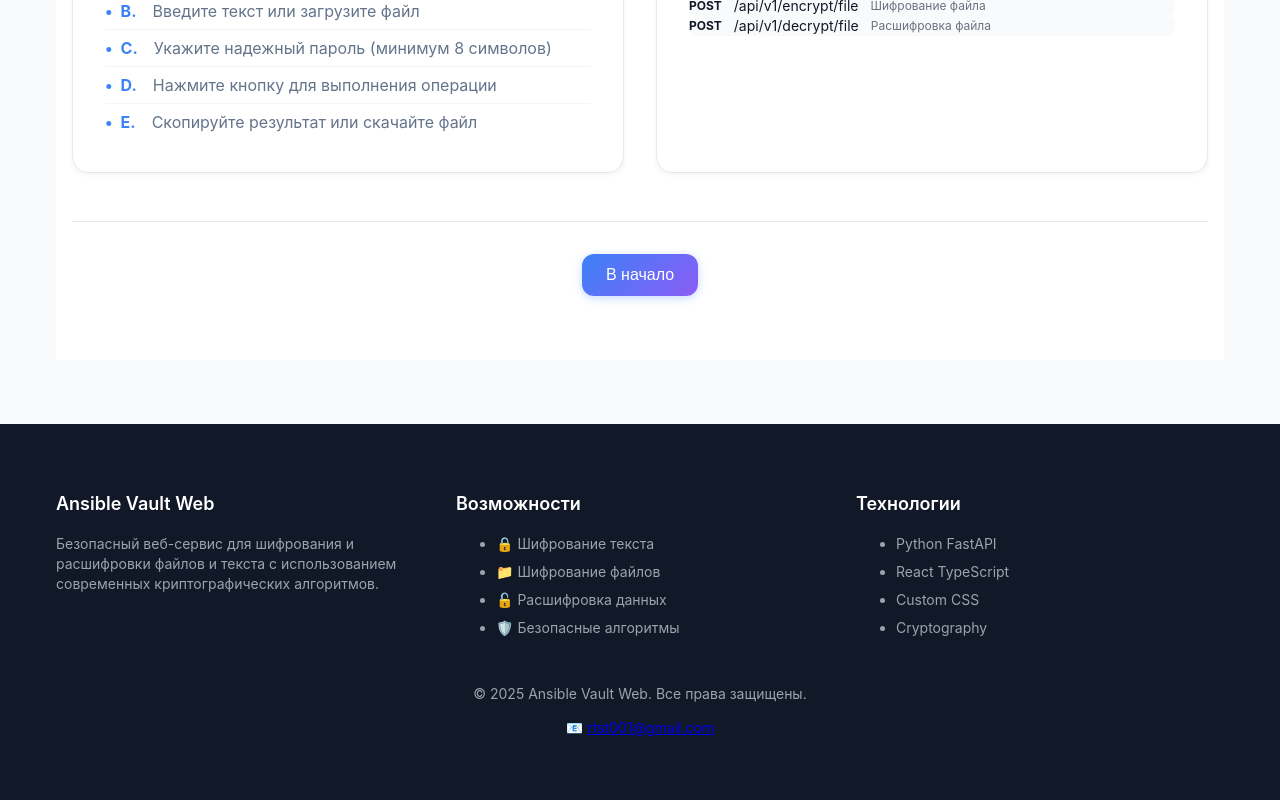
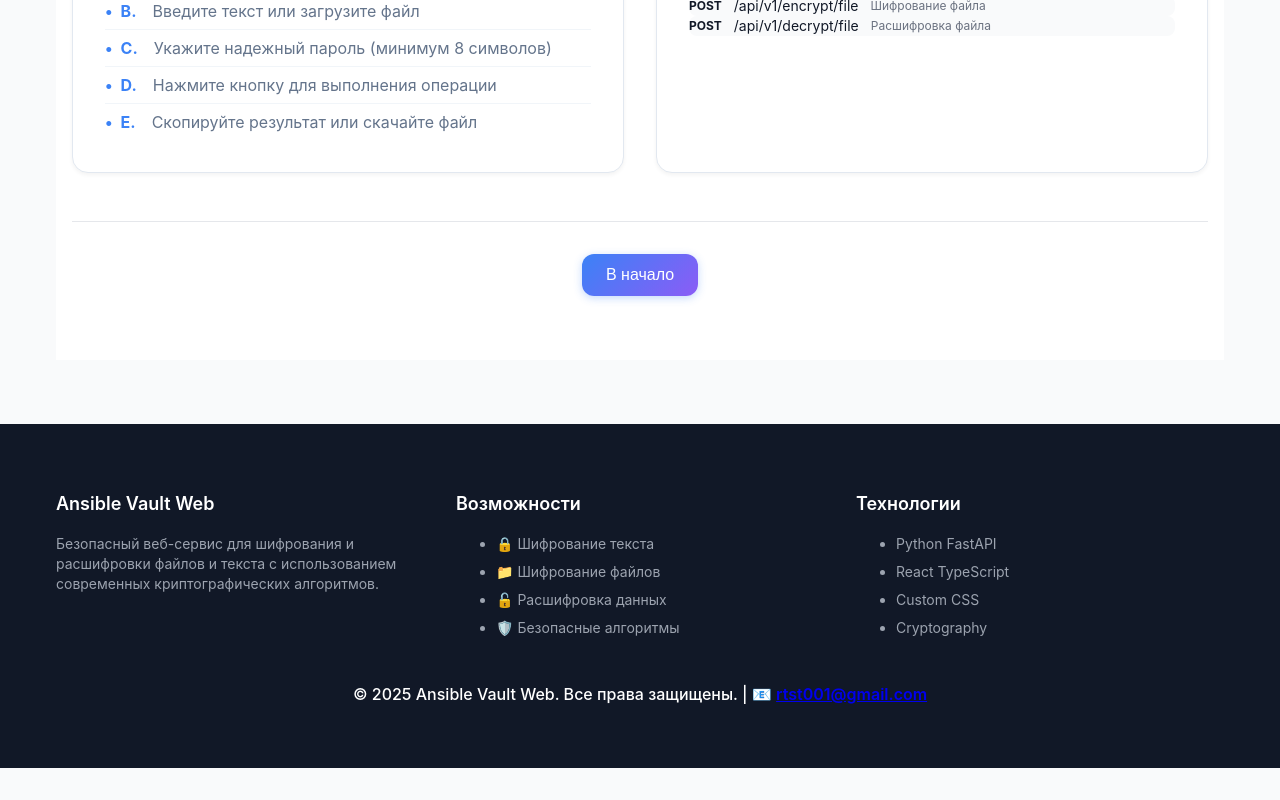
Before and after one commit to rtst01/ansible-vault-web, a React (Create React App) app in the folder frontend/: page / in a window 1280 px wide. Shown: the part 3453-4253 px from the top of the page. After the commit the page ends 4221 px from the top, so only its background shows below. Built offline with nearby package versions, Linux system fonts and the light colour scheme.

Commit message:
🎨 Footer: Улучшена читаемость - объединен в одну строку с разделителем

```diff
--- a/frontend/src/components/Footer.tsx
+++ b/frontend/src/components/Footer.tsx
@@ -35,11 +35,9 @@ const Footer: React.FC = () => {
         </div>
 
         <div className="border-t border-gray-800 mt-8 pt-8 text-center">
-          <p className="text-gray-400 text-sm">
-            © 2025 Ansible Vault Web. Все права защищены.
-          </p>
-          <p className="text-gray-400 text-sm mt-2">
-            📧 <a href="mailto:rtst001@gmail.com" className="text-blue-400 hover:text-blue-300 transition-colors">
+          <p className="text-gray-300 text-base font-medium">
+            © 2025 Ansible Vault Web. Все права защищены. |
+            📧 <a href="mailto:rtst001@gmail.com" className="text-blue-400 hover:text-blue-300 transition-colors font-semibold">
               rtst001@gmail.com
             </a>
           </p>
```
Also changed, not shown: frontend/public/manifest.json.
